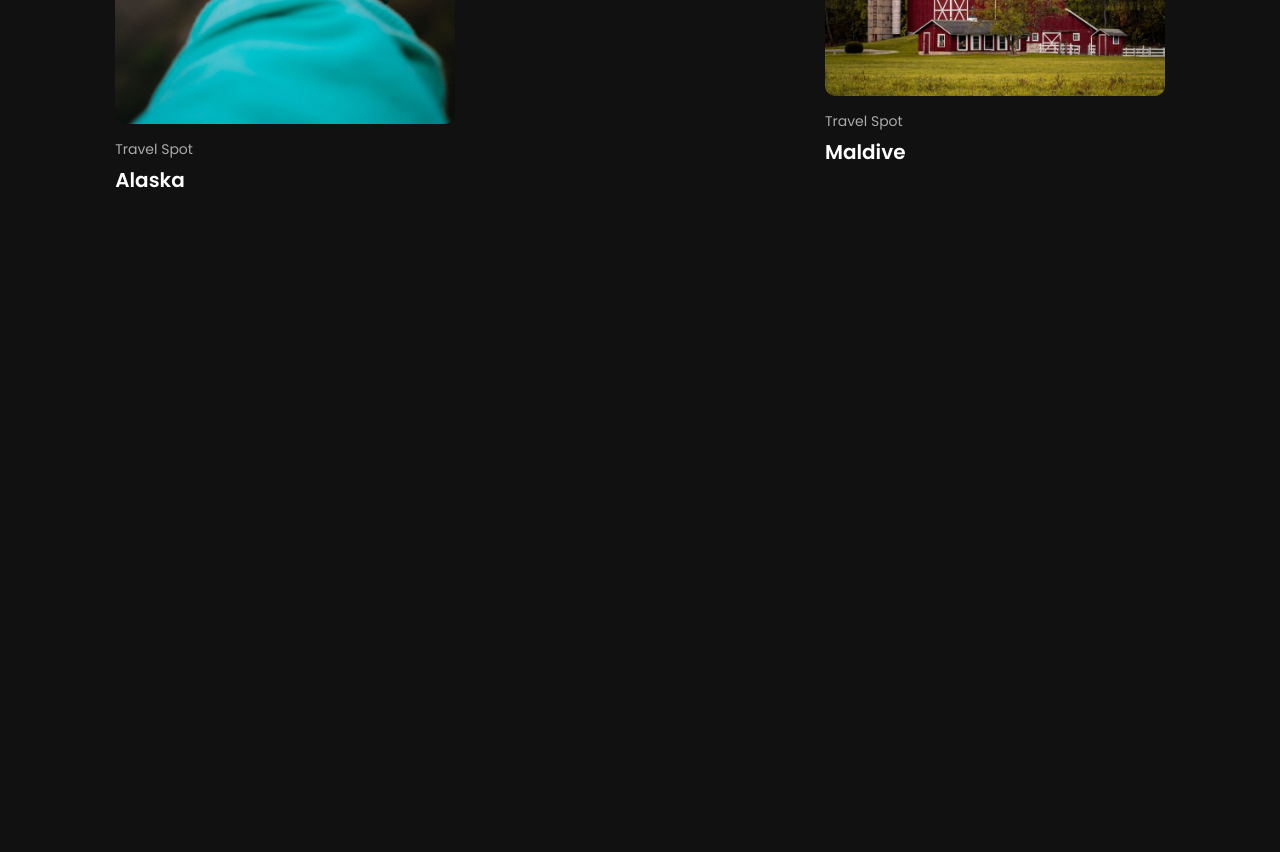
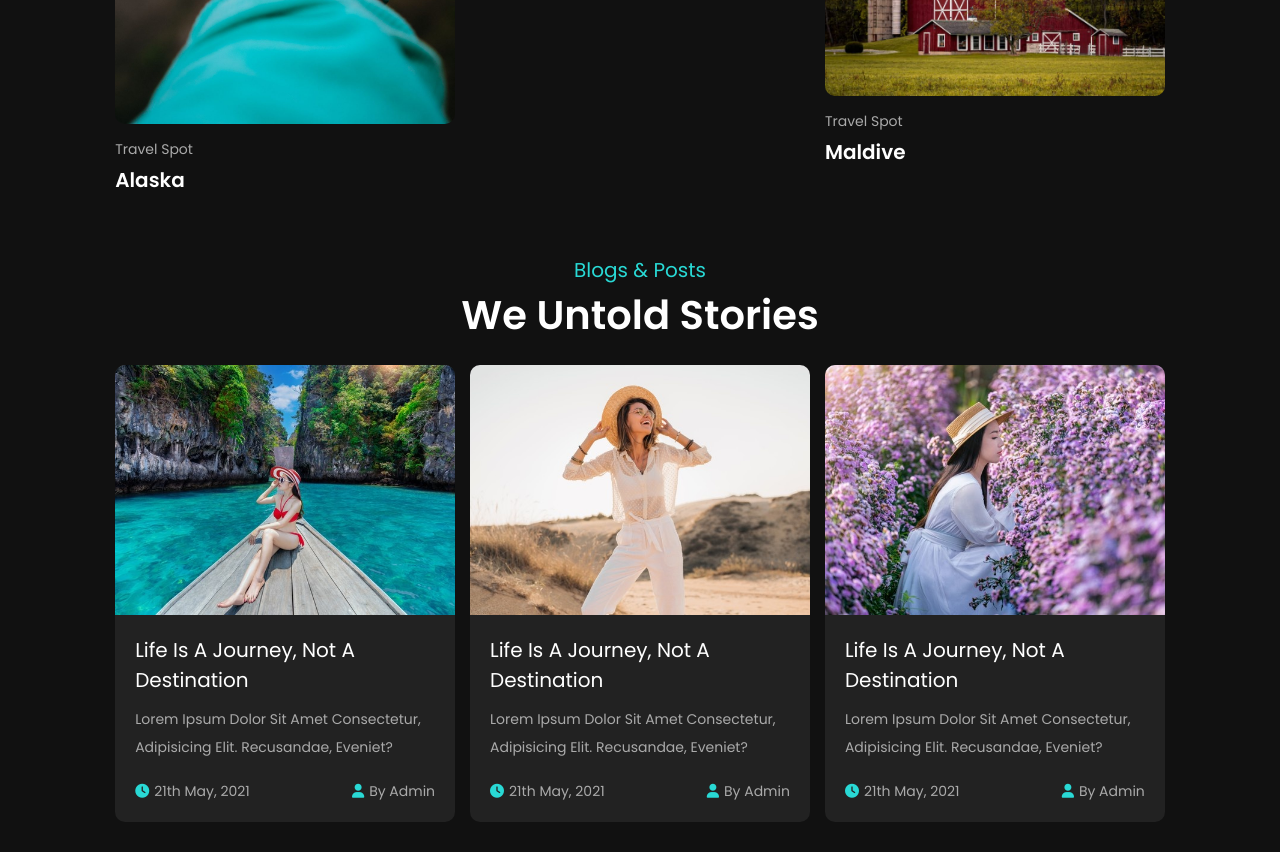
Before and after one commit to ZobaerIslam/travel, a website: page index.html in a window 1280 px wide. Shown: the part 4639-5491 px from the top of the page. Before the commit the page ends 4864 px from the top, so only its background shows below. Drawn offline with Linux system fonts and the light colour scheme.

Commit message:
built the blog section

```diff
--- a/index.html
+++ b/index.html
@@ -276,6 +276,56 @@
     </section>
     <!-- GALLERY SECTION ENDS -->
 
+    <!-- BLOGS SECTIONS STARTS -->
+    <section class="blogs" id="blogs">
+        <div class="heading">
+            <span>blogs & posts</span>
+            <h1>we untold stories</h1>
+        </div>
+        <div class="box-container">
+            <div class="box">
+                <div class="image">
+                    <img src="images/blog-1.jpg" alt="">
+                </div>
+                <div class="content">
+                    <a href="#" class="link">Life is a journey, not a destination</a>
+                    <p>Lorem ipsum dolor sit amet consectetur, adipisicing elit. Recusandae, eveniet?</p>
+                    <div class="icon">
+                        <a href="#"><i class="fas fa-clock"></i>21th may, 2021</a>
+                        <a href="#"><i class="fas fa-user"></i>by admin</a>
+                    </div>
+                </div>
+            </div>
+            <div class="box">
+                <div class="image">
+                    <img src="images/blog-2.jpg" alt="">
+                </div>
+                <div class="content">
+                    <a href="#" class="link">Life is a journey, not a destination</a>
+                    <p>Lorem ipsum dolor sit amet consectetur, adipisicing elit. Recusandae, eveniet?</p>
+                    <div class="icon">
+                        <a href="#"><i class="fas fa-clock"></i>21th may, 2021</a>
+                        <a href="#"><i class="fas fa-user"></i>by admin</a>
+                    </div>
+                </div>
+            </div>
+            <div class="box">
+                <div class="image">
+                    <img src="images/blog-3.jpg" alt="">
+                </div>
+                <div class="content">
+                    <a href="#" class="link">Life is a journey, not a destination</a>
+                    <p>Lorem ipsum dolor sit amet consectetur, adipisicing elit. Recusandae, eveniet?</p>
+                    <div class="icon">
+                        <a href="#"><i class="fas fa-clock"></i>21th may, 2021</a>
+                        <a href="#"><i class="fas fa-user"></i>by admin</a>
+                    </div>
+                </div>
+            </div>
+        </div>
+    </section>
+    <!-- BLOGS SECTIONS ENDS -->
+
 
 </body>
 </html>
--- a/sass/main.scss
+++ b/sass/main.scss
@@ -400,7 +400,75 @@ section {
 }
 
 
+// BLOGS
+.blogs .box-container {
+    @include grid(32rem);
 
+    .box {
+        border-radius: 1rem;
+        background: $bg-color;
+        overflow: hidden;
+
+        &:hover {
+            .image img {
+                transform: scale(1.1);
+            }
+        }
+
+        .image {
+            height: 25rem;
+            overflow: hidden;
+            width: 100%;
+
+            img {
+                height: 100%;
+                width: 100%;
+                object-fit: cover;
+            }
+        }
+
+        .content {
+            padding: 2rem;
+
+            .link {
+                font-size: 2rem;
+                color: $white;
+
+                &:hover {
+                    color: $blue;
+                }
+            }
+
+            p {
+                padding: 1rem 0;
+                font-size: 1.4rem;
+                color: $light-color;
+                line-height: 2;
+            }
+
+            .icon {
+                padding-top: 1rem;
+                display: flex;
+                align-items: center;
+                justify-content: space-between;
+
+                a {
+                    font-size: 1.4rem;
+                    color: $light-color;
+
+                    &:hover {
+                        color: $blue;
+                    }
+
+                    i {
+                        padding-right: .5rem;
+                        color: $blue;
+                    }
+                }
+            }
+        }
+    }
+}
 
 
 
```
Also changed, not shown: css/style.css.
